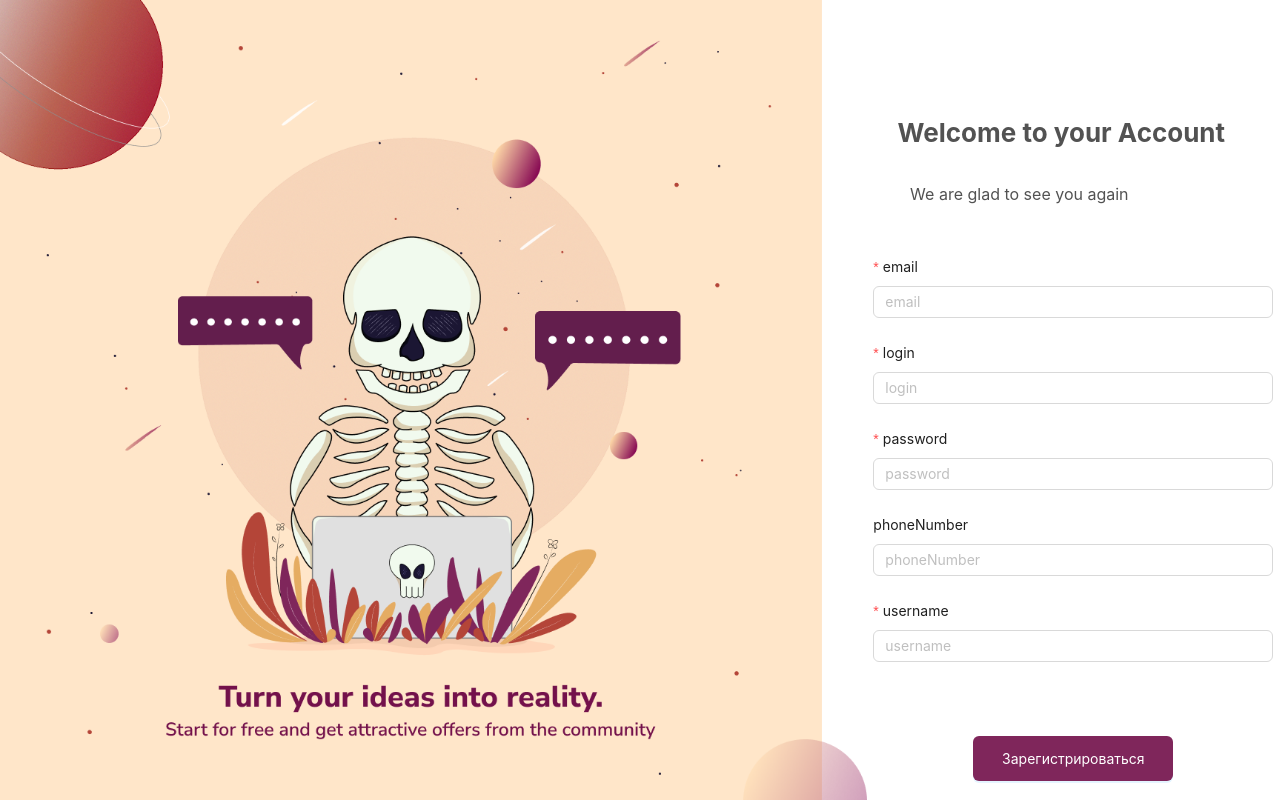
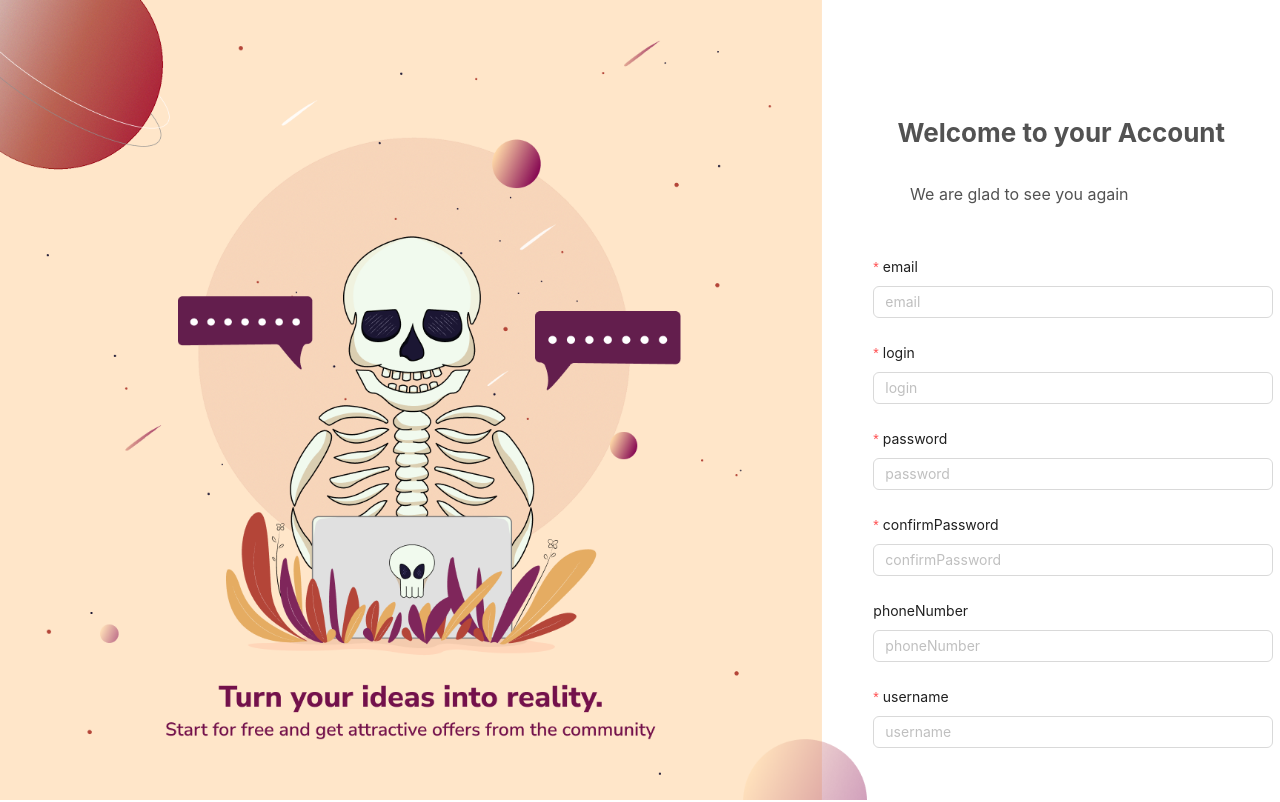
Before and after one commit to Razumnyofficial/Todoready, a React (Vite) app: page /register in a window 1280 px wide. Shown: the top 802 px of the page. Built offline with nearby package versions, Linux system fonts and the light colour scheme.

Commit message:
add confirmPassword

```diff
--- a/src/components/RegisterForm.tsx
+++ b/src/components/RegisterForm.tsx
@@ -7,6 +7,7 @@ interface RegisterFormValues {
   email: string;
   login: string;
   password: string;
+  confirmPassword: string;
   phoneNumber: string;
   username: string;
 }
@@ -57,8 +58,16 @@ const RegisterForm = () => {
         label="login"
         rules={[
           { required: true, message: "Логин от 2 до 60 символов" },
-          { min: 2, message: "Логин должен быть не менее 2 символов" },
-          { max: 60, message: "Логин должен быть не более 60 символов" },
+          {
+            min: 2,
+            message:
+              "Логин должен быть не менее 2 символов латинского алфавита",
+          },
+          {
+            max: 60,
+            message:
+              "Логин должен быть не более 60 символов латинского алфавита",
+          },
         ]}
       >
         <Input placeholder="login" />
@@ -77,10 +86,25 @@ const RegisterForm = () => {
       </Form.Item>
 
       <Form.Item
-        name="phoneNumber"
-        label="phoneNumber"
-        rules={[]}
+        name="confirmPassword"
+        label="confirmPassword"
+        dependencies={["password"]}
+        rules={[
+          { required: true, message: "Пароли не совпадают" },
+          ({ getFieldValue }) => ({
+            validator(_, value) {
+              if (!value || getFieldValue("password") === value) {
+                return Promise.resolve();
+              }
+              return Promise.reject(new Error("Пароли не совпадают!"));
+            },
+          }),
+        ]}
       >
+        <Input type="password" placeholder="confirmPassword" />
+      </Form.Item>
+
+      <Form.Item name="phoneNumber" label="phoneNumber" rules={[]}>
         <Input placeholder="phoneNumber" />
       </Form.Item>
 
```
